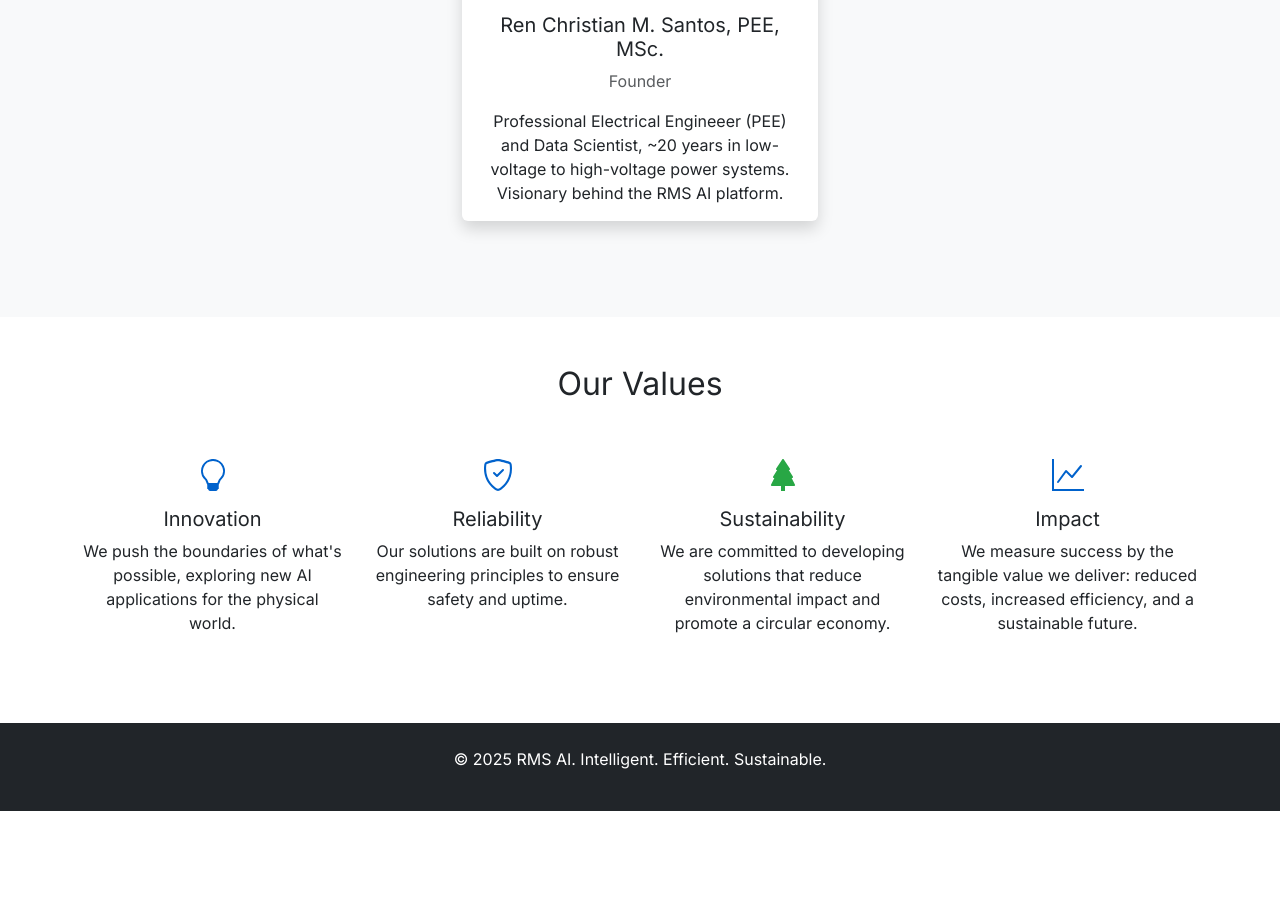
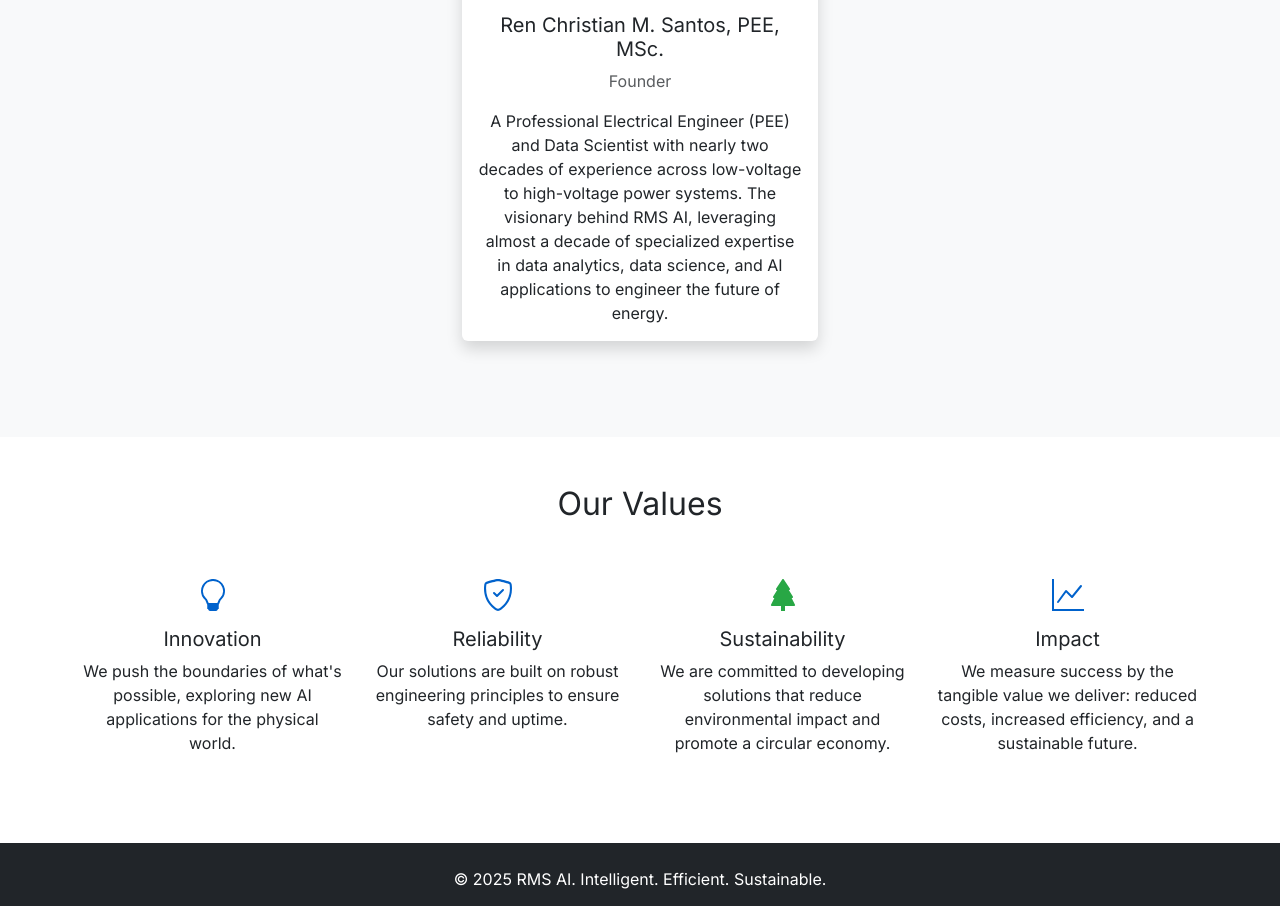
Before and after one commit to wrenzs/rmsaiwebsite, a plain HTML site: page about.html in a window 1280 px wide. Shown: the part 1422-2328 px from the top of the page. Before the commit the page ends 2233 px from the top, so only its background shows below. Drawn offline with nearby package versions, Linux system fonts and the light colour scheme.

Commit message:
Add files via upload
update about

```diff
--- a/about.html
+++ b/about.html
@@ -89,7 +89,7 @@
                         <div class="card-body">
                             <h5 class="card-title">Ren Christian M. Santos, PEE, MSc.</h5>
                             <p class="text-muted">Founder</p>
-                            <p class="card-text">Professional Electrical Engineeer (PEE) and Data Scientist, ~20 years in low-voltage to high-voltage power systems. Visionary behind the RMS AI platform.</p>
+                            <p class="card-text">A Professional Electrical Engineer (PEE) and Data Scientist with nearly two decades of experience across low-voltage to high-voltage power systems. The visionary behind RMS AI, leveraging almost a decade of specialized expertise in data analytics, data science, and AI applications to engineer the future of energy.</p>
                         </div>
                     </div>
                 </div>
```
